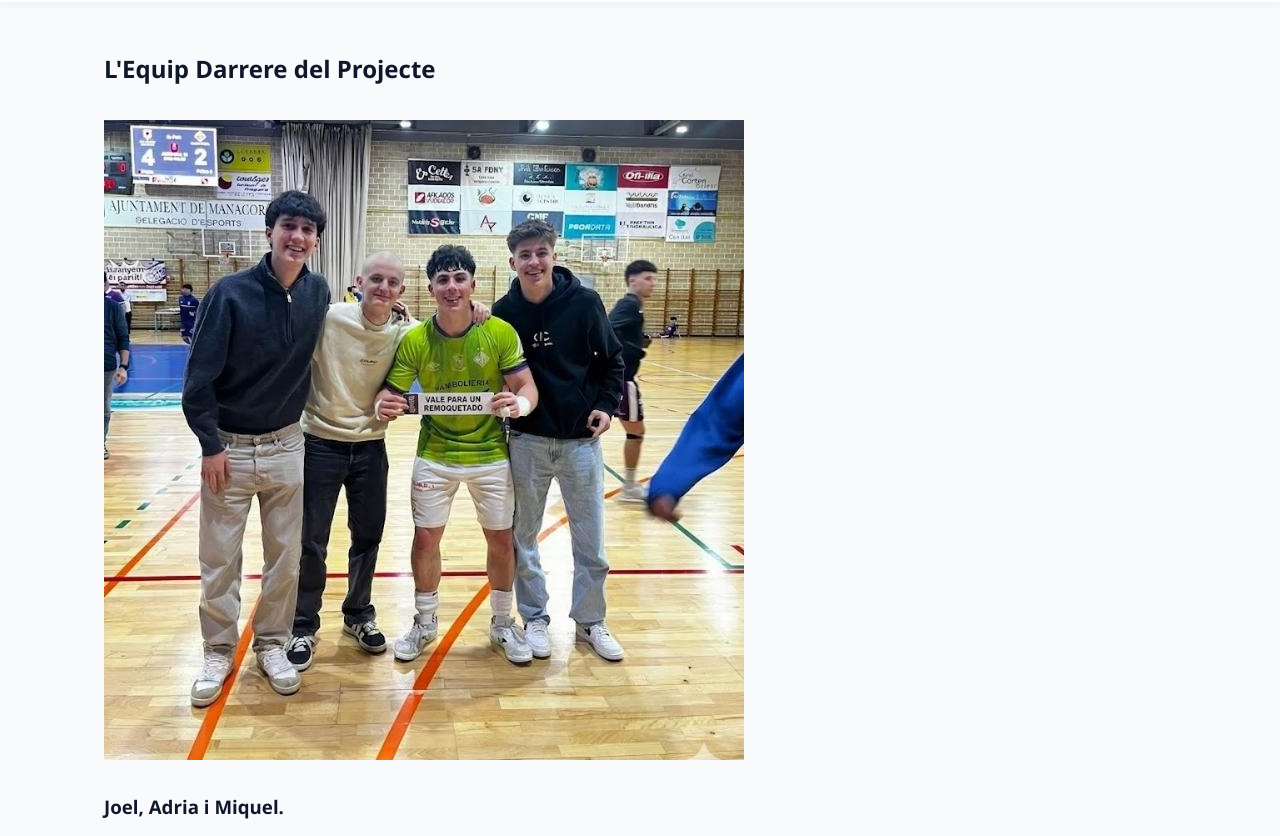
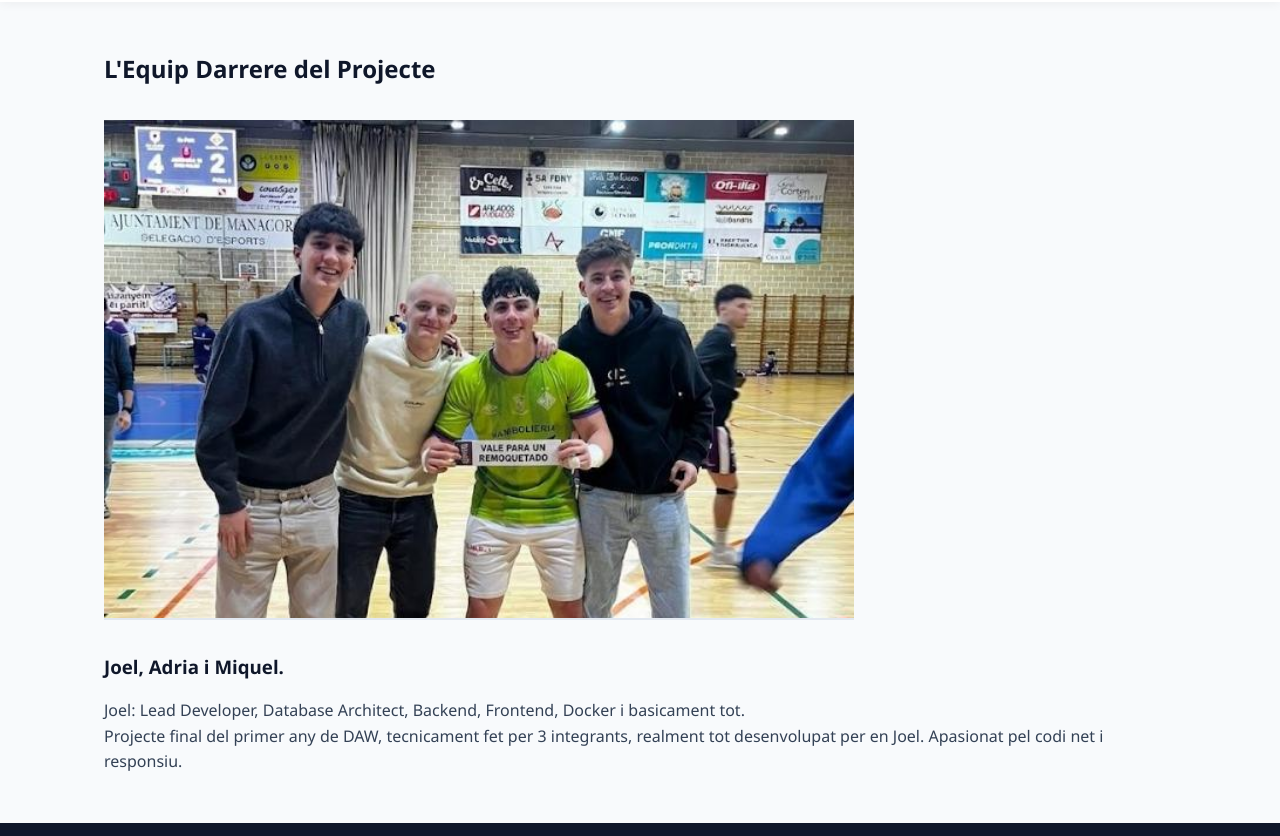
Before and after one commit to RdDoogie/ProjecteFinal1rDAW, a plain HTML site: page practica-videojocs/projecteVideojocs_front/sobre-nosaltres.html in a window 1280 px wide. Shown: the part 96-932 px from the top of the page. Drawn offline with Linux system fonts and the light colour scheme.

Commit message:
Sobre nosaltres fixes i image responivness

```diff
--- a/practica-videojocs/projecteVideojocs_front/css/styles.css
+++ b/practica-videojocs/projecteVideojocs_front/css/styles.css
@@ -450,3 +450,18 @@ footer {
         font-size: 0.85rem; /* text mes petit */
     }
 }
+/* Imatge de sobre nosaltres */
+.img-team {
+    width: 70%;
+    height: 500px;
+    object-fit: cover;
+    object-position: top;
+    border-bottom: 2px solid var(--border-color);
+}
+
+/* Imatge sobre nosaltres en mobil */
+@media (max-width: 600px) {
+    .img-team {
+        height: 200px;
+    }
+}
--- a/practica-videojocs/projecteVideojocs_front/sobre-nosaltres.html
+++ b/practica-videojocs/projecteVideojocs_front/sobre-nosaltres.html
@@ -27,10 +27,10 @@
             <h1>L'Equip Darrere del Projecte</h1>
             <div class="grid-3">
                 <div class="card team-member">
-                    <img src="media/Bujarrillas.jpg" alt="Fotografia de nosaltres">
+                    <img class="img-team" src="media/Bujarrillas.jpg" alt="Fotografia de nosaltres" >
                     <h3>Joel, Adria i Miquel.</h3>
-                    <span class="role">Lead Developer & Database Architect</span>
-                    <p>Projecte final del primer any de DAW, tecnicament fet per 3 integrants, realment tot desenvolupat per en Joel. Apasionat pel codi net i responsiu</p>
+                    <span class="role"> Joel: Lead Developer, Database Architect, Backend, Frontend, Docker i basicament tot.</span>
+                    <p>Projecte final del primer any de DAW, tecnicament fet per 3 integrants, realment tot desenvolupat per en Joel. Apasionat pel codi net i responsiu.</p>
                 </div>
             </div>
         </section>
```
